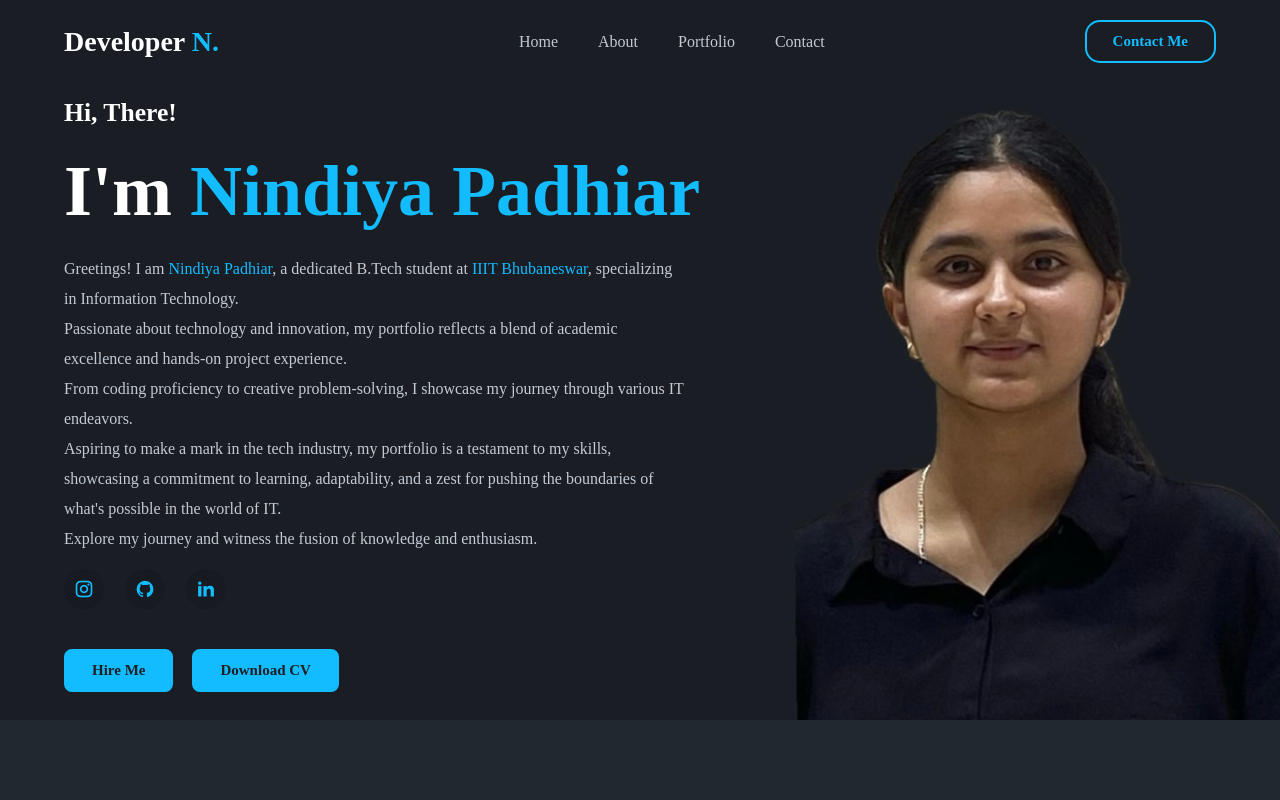
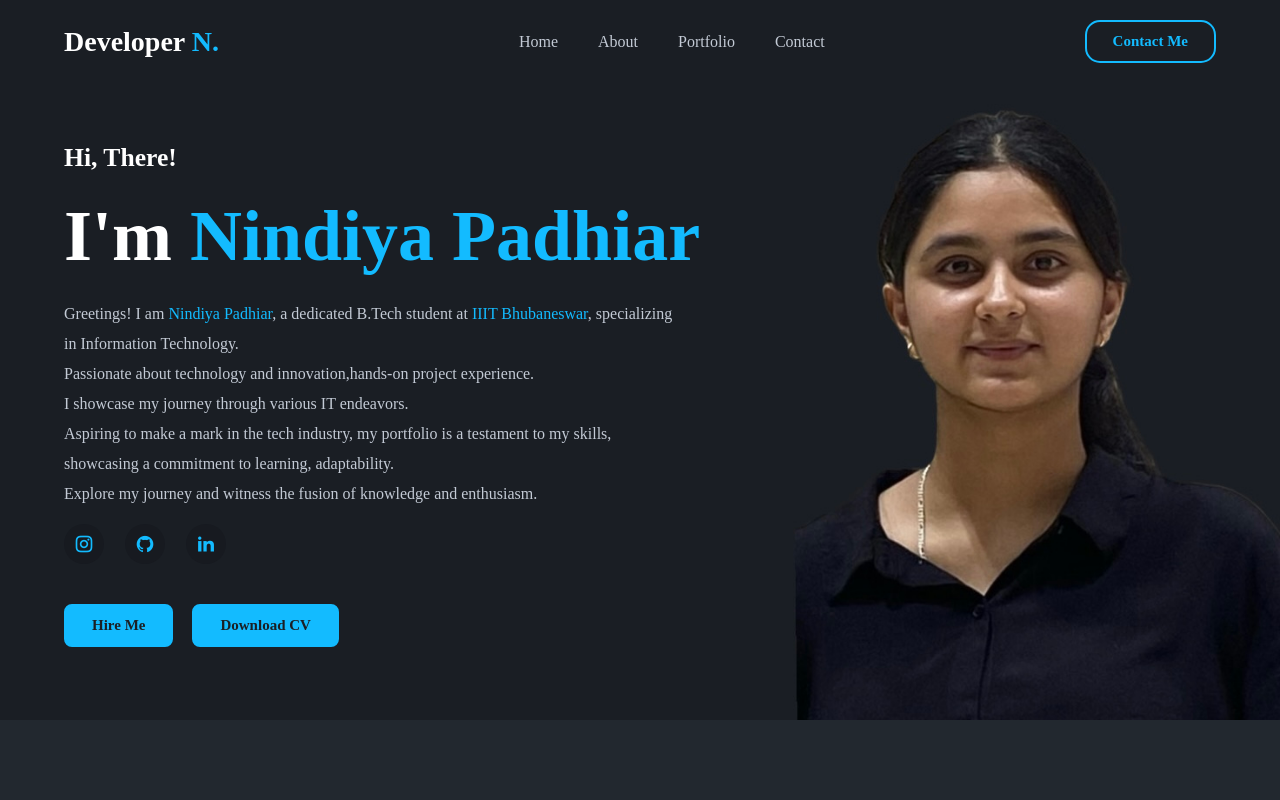
Before and after one commit to Nindiya31/portfolio, a website: page index.html in a window 1280 px wide. Shown: the top 800 px of the page. Drawn offline with nearby package versions, Linux system fonts and the light colour scheme.

Commit message:
portfolio

```diff
--- a/index.html
+++ b/index.html
@@ -55,11 +55,11 @@
 
 Greetings! I am <span>Nindiya Padhiar</span>, a dedicated B.Tech student at <span>IIIT Bhubaneswar</span>,
 specializing in Information Technology. <br>
-Passionate about technology and innovation, my portfolio reflects a blend of academic excellence and hands-on project experience.
+Passionate about technology and innovation,hands-on project experience.
 <br>
-From coding proficiency to creative problem-solving, I showcase my journey through various IT endeavors.<br>
- Aspiring to make a mark in the tech industry, my portfolio is a testament to my skills, showcasing a commitment to learning, adaptability, and a zest for pushing the boundaries of what's possible in the world of IT.<br>
-  Explore my journey and witness the fusion of knowledge and enthusiasm.
+ I showcase my journey through various IT endeavors.<br>
+ Aspiring to make a mark in the tech industry, my portfolio is a testament to my skills, showcasing a commitment to learning, adaptability.<br>
+Explore my journey and witness the fusion of knowledge and enthusiasm.
             </p>
 
 
--- a/style.css
+++ b/style.css
@@ -168,6 +168,7 @@ section{
     border-radius: 8px;
     font-size: 15px;
     font-weight: 600;
+    /* padding-bottom: 20px÷; */
     transition: all .50s ease;
 
 
```
